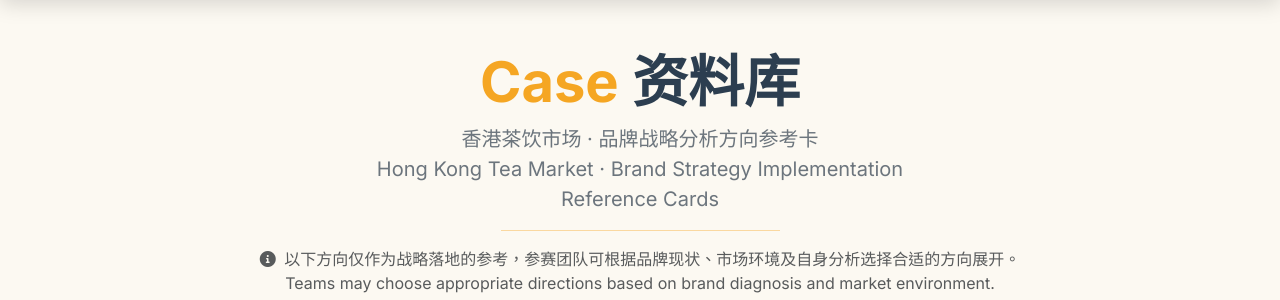
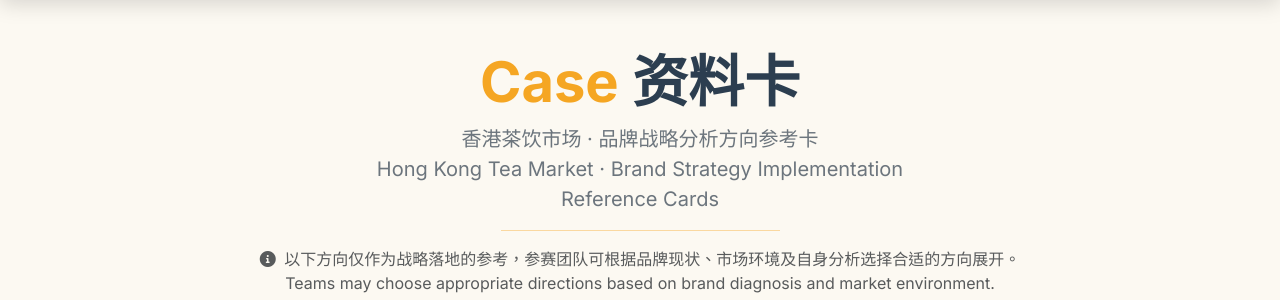
Before and after one commit to Destiny-maker520/UBCC, a Flask app: page /case-materials in a window 1280 px wide. Shown: the part 75-375 px from the top of the page. Run offline with Flask 3, Linux system fonts and the light colour scheme.

Commit message:
Update Case page content

```diff
--- a/app/templates/case_materials.html
+++ b/app/templates/case_materials.html
@@ -5,7 +5,7 @@
     <!-- 页面标题 -->
     <div class="text-center mb-5">
         <h1 class="display-4 fw-bold" style="color: var(--ubcc-dark);">
-            <span class="text-ubcc">Case</span> 资料库
+            <span class="text-ubcc">Case</span> 资料卡
         </h1>
         <p class="fs-5 text-secondary" style="max-width: 600px; margin: 0 auto;">
             香港茶饮市场 · 品牌战略分析方向参考卡<br>
```
